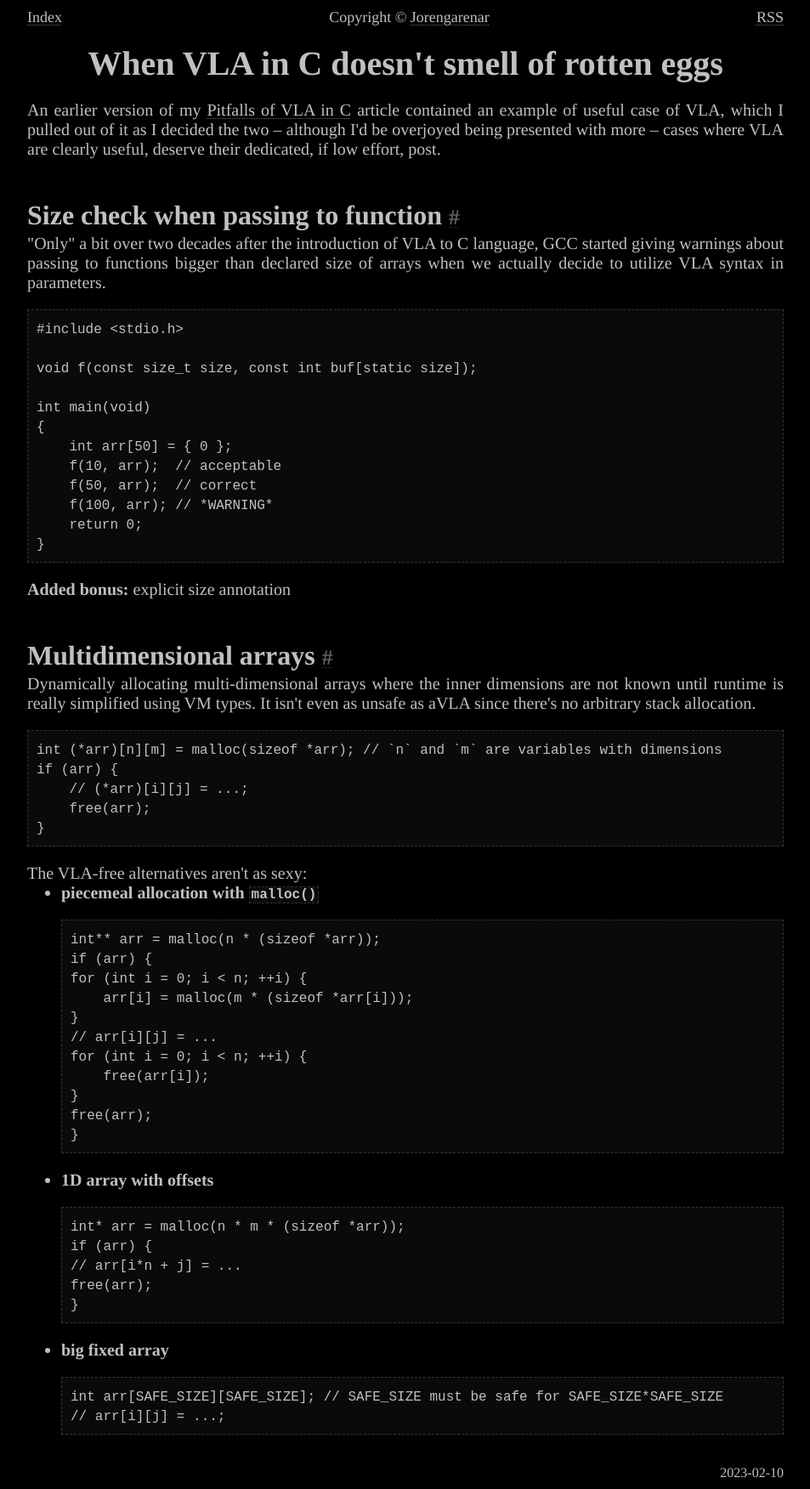
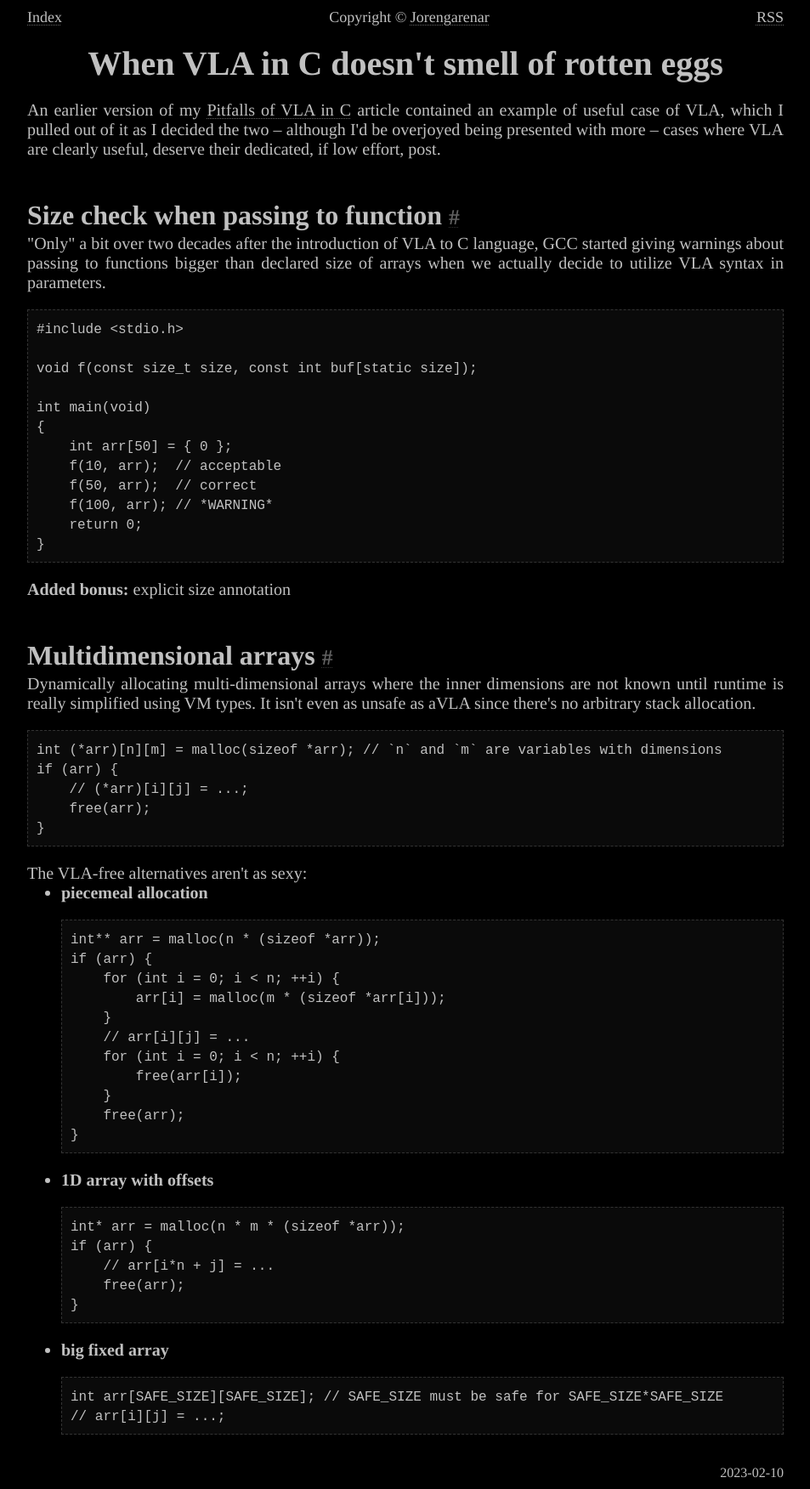
Before and after one commit to Jorenar/blog, a Jekyll site: the page built from _posts/2023-02-10-vla-usecases.md, in a window 1280 px wide. Shown: the whole page at 85% size, without its empty margins (163-1116 px from the left). Built offline with Jekyll 4.4.1, drawn with Linux system fonts in a browser that asks for light colours.

````diff
--- a/_posts/2023-02-10-vla-usecases.md
+++ b/_posts/2023-02-10-vla-usecases.md
@@ -47,18 +47,18 @@ if (arr) {
 
 The VLA-free alternatives aren't as sexy:
 
-  * **piecemeal allocation with `malloc()`**
+  * **piecemeal allocation**
 ```c
 int** arr = malloc(n * (sizeof *arr));
 if (arr) {
-    for (int i = 0; i < n; ++i) {
-        arr[i] = malloc(m * (sizeof *arr[i]));
-    }
-    // arr[i][j] = ...
-    for (int i = 0; i < n; ++i) {
-        free(arr[i]);
-    }
-    free(arr);
+        for (int i = 0; i < n; ++i) {
+            arr[i] = malloc(m * (sizeof *arr[i]));
+        }
+        // arr[i][j] = ...
+        for (int i = 0; i < n; ++i) {
+            free(arr[i]);
+        }
+        free(arr);
 }
 ```
 
@@ -66,8 +66,8 @@ if (arr) {
 ```c
 int* arr = malloc(n * m * (sizeof *arr));
 if (arr) {
-    // arr[i*n + j] = ...
-    free(arr);
+        // arr[i*n + j] = ...
+        free(arr);
 }
 ```
 
@@ -76,3 +76,5 @@ if (arr) {
 int arr[SAFE_SIZE][SAFE_SIZE]; // SAFE_SIZE must be safe for SAFE_SIZE*SAFE_SIZE
 // arr[i][j] = ...;
 ```
+
+<!-- Some bug(?) eats 4 first spaces of indent, thus 8 spaces used -->
````
